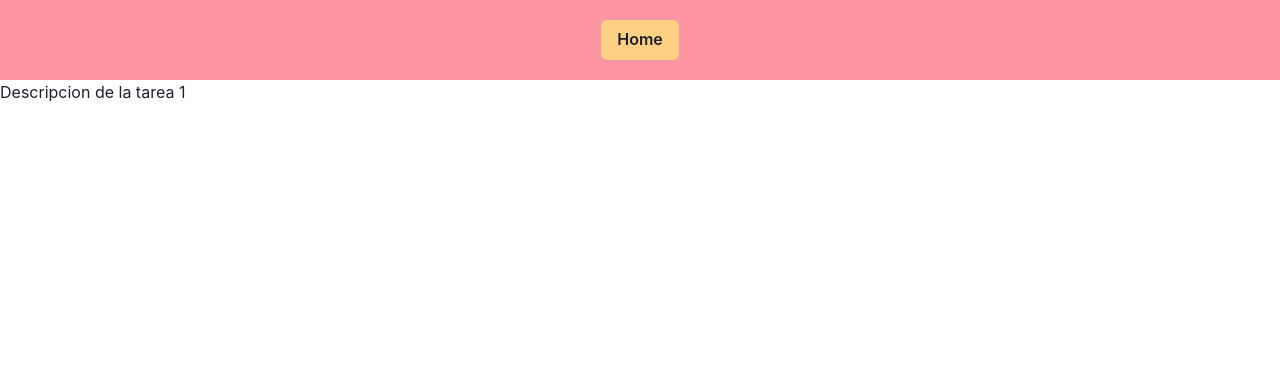
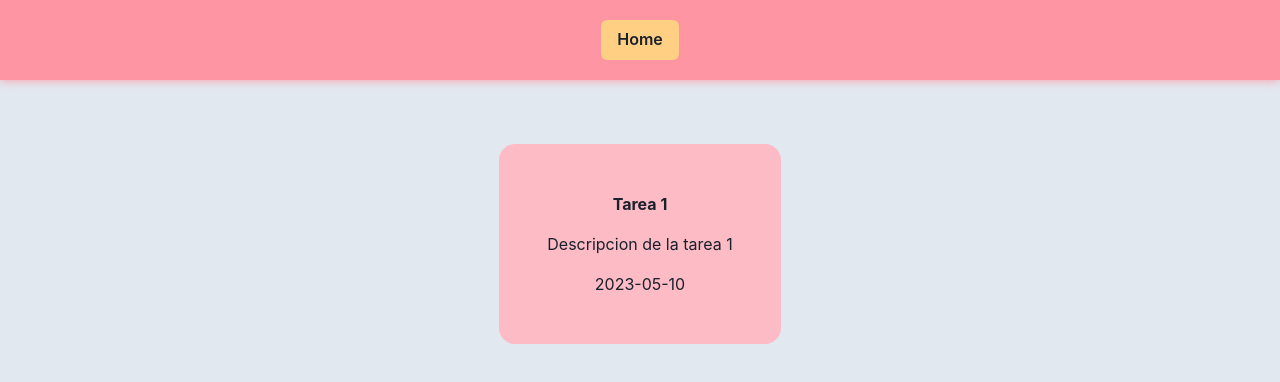
Before and after one commit to valpas312/MiaTarea, a React (Vite) app: page /correcciones/1 in a window 1280 px wide. Shown: the top 382 px of the page. Built offline with nearby package versions, Linux system fonts and the light colour scheme; data requests are answered from the project's data file.

Commit message:
maquetando modal para agregar tareas

```diff
--- a/src/App.jsx
+++ b/src/App.jsx
@@ -1,4 +1,4 @@
-import { ChakraProvider } from "@chakra-ui/react"
+import { Box, ChakraProvider } from "@chakra-ui/react"
 import Router from "./Router"
 import { QueryClient, QueryClientProvider } from '@tanstack/react-query'
 
@@ -8,9 +8,11 @@ const App = () => {
 
   return (
     <ChakraProvider>
+    <Box bg="gray.200" h="100vh">
       <QueryClientProvider client={queryClient}>
         <Router />
       </QueryClientProvider>
+      </Box>
     </ChakraProvider>
   )
 }
--- a/src/components/CardTarea.jsx
+++ b/src/components/CardTarea.jsx
@@ -1,6 +1,6 @@
 import { Button, Card, CardBody, CardFooter, CardHeader } from "@chakra-ui/react";
 import { Link } from "react-router-dom";
-import { amarillo } from "../styles/utils/colores";
+import { amarillo, rosaClaro } from "../styles/utils/colores";
 
 // eslint-disable-next-line react/prop-types
 const CardTarea = ({...props}) => {
@@ -14,7 +14,7 @@ const CardTarea = ({...props}) => {
   }
 
   return (
-    <Card w="30%" bg="pink">
+    <Card w="30%" bg={rosaClaro} _hover={{shadow:"xl"}} transition="ease-in-out .2s" >
       <CardHeader>
         <Button as={Link} to={`/correcciones/${id}`} background={amarillo} >{titulo}</Button>
       </CardHeader>
--- a/src/components/Nav.jsx
+++ b/src/components/Nav.jsx
@@ -1,13 +1,25 @@
-import { Flex, Button } from "@chakra-ui/react"
-import { Link } from "react-router-dom"
-import { rosaFuerte, amarillo } from "../styles/utils/colores"
+import { Flex, Button } from "@chakra-ui/react";
+import { Link } from "react-router-dom";
+import { rosaFuerte, amarillo } from "../styles/utils/colores";
 
 const Nav = () => {
   return (
-    <Flex w="100%" alignItems="center" justifyContent="center" bg={rosaFuerte} h="10vh" position="sticky" zIndex="999" gap="1rem">
-        <Button as={Link} to={"/"} background={amarillo} >Home</Button>
+    <Flex
+      w="100%"
+      alignItems="center"
+      justifyContent="center"
+      bg={rosaFuerte}
+      h="10vh"
+      position="sticky"
+      zIndex="999"
+      gap="1rem"
+      boxShadow={`0px 0px 10px 0px ${rosaFuerte}`}
+    >
+      <Button as={Link} to={"/"} background={amarillo}>
+        Home
+      </Button>
     </Flex>
-  )
-}
+  );
+};
 
-export default Nav
+export default Nav;
--- a/src/components/Tareas.jsx
+++ b/src/components/Tareas.jsx
@@ -1,9 +1,8 @@
 import CardTarea from "./CardTarea"
 import { useQuery } from "@tanstack/react-query"
-import { Box, Button, Spinner } from "@chakra-ui/react"
+import { Box, Spinner } from "@chakra-ui/react"
 import { BASE_URL } from "../utils/BASE_URL"
-import { Link } from "react-router-dom"
-import { amarillo } from "../styles/utils/colores"
+import ModalComponent from "../styles/ModalComponent"
 
 const Tareas = () => {
 
@@ -23,14 +22,7 @@ const Tareas = () => {
             )
         }
     </Box>
-        <Button
-            as={Link}
-            to="/agregar-tarea"
-            background={amarillo}
-            w="20%"
-        >
-            Agregar Tarea
-        </Button>
+        <ModalComponent />
     </Box>
   )
 }
--- a/src/index.css
+++ b/src/index.css
@@ -0,0 +1,5 @@
+*{
+    margin: 0;
+    padding: 0;
+    box-sizing: border-box;
+}
--- a/src/pages/Tarea.jsx
+++ b/src/pages/Tarea.jsx
@@ -1,6 +1,7 @@
 import { useParams } from 'react-router-dom'
 import { useQuery } from '@tanstack/react-query'
-import { Box, Spinner } from '@chakra-ui/react'
+import { Box, Spinner, Text } from '@chakra-ui/react'
+import { rosaClaro } from '../styles/utils/colores'
 
 const Tarea = () => {
 
@@ -20,13 +21,29 @@ const Tarea = () => {
     console.log(correcciones)
 
   return (
-    <Box>
+    <Box
+        display="flex"
+        flexDirection="column"
+        alignItems="center"
+        p="4rem"
+    >
         {
-            isLoading ? <Spinner/> : isError ? <p>{error.messagge}</p> : (
-                correcciones.length === 0 ? <p>No hay correcciones</p> : (
+            isLoading ? <Spinner/> : isError ? <Text>{error.messagge}</Text> : (
+                correcciones.length === 0 ? <Text>No hay correcciones</Text> : (
                     correcciones.map((correccion) => (
-                        <Box key={correccion.id}>
-                            <p>{correccion.descripcion}</p>
+                        <Box key={correccion.id}
+                            display="flex"
+                            flexDirection="column"
+                            alignItems="center"
+                            justifyContent="center"
+                            gap="1rem"
+                            bg={rosaClaro}
+                            p="3rem"
+                            borderRadius="1rem"
+                        >
+                            <Text fontWeight="bold">{correccion.titulo}</Text>
+                            <Text>{correccion.descripcion}</Text>
+                            <Text>{correccion.fecha}</Text>
                         </Box>
                     ))
                 )
--- /dev/null
+++ b/src/styles/ModalComponent.jsx
@@ -0,0 +1,69 @@
+import {
+  Modal,
+  ModalOverlay,
+  ModalContent,
+  ModalHeader,
+  ModalFooter,
+  ModalBody,
+  ModalCloseButton,
+  Button,
+  useDisclosure,
+  FormControl,
+  FormLabel,
+  Input,
+  Textarea,
+} from "@chakra-ui/react";
+
+import { useRef } from "react";
+
+const ModalComponent = () => {
+  const { isOpen, onOpen, onClose } = useDisclosure();
+
+  const initialRef = useRef(null);
+  const finalRef = useRef(null);
+  return (
+    <>
+      <Button onClick={onOpen}>Agregar Tarea</Button>
+
+      <Modal
+        initialFocusRef={initialRef}
+        finalFocusRef={finalRef}
+        isOpen={isOpen}
+        onClose={onClose}
+      >
+        <ModalOverlay />
+        <ModalContent>
+          <ModalHeader>Agrega una tarea</ModalHeader>
+          <ModalCloseButton />
+          <ModalBody pb={6}>
+            <FormControl>
+              <FormLabel>Tarea</FormLabel>
+              <Textarea as={Input} placeholder="Tarea" ref={initialRef} />
+
+              <FormLabel>Detalles</FormLabel>
+              <Input placeholder="Detalle" />
+
+              <FormLabel>Fecha de entrega</FormLabel>
+              <Input placeholder="Fecha de entrega estimada" />
+
+              <FormLabel>Archivos opcionales</FormLabel>
+              <Input placeholder="Archivos opcionales" type="file" />
+              <Input placeholder="Archivos opcionales" type="file" />
+              <Input placeholder="Archivos opcionales" type="file" />
+              <Input placeholder="Archivos opcionales" type="file" />
+
+              <ModalFooter>
+                <Button colorScheme="blue" mr={3} type="submit">
+                  Enviar
+                </Button>
+                <Button onClick={onClose}>Cancel</Button>
+              </ModalFooter>
+            </FormControl>
+          </ModalBody>
+        </ModalContent>
+      </Modal>
+    </>
+  );
+};
+
+export default ModalComponent;
```
